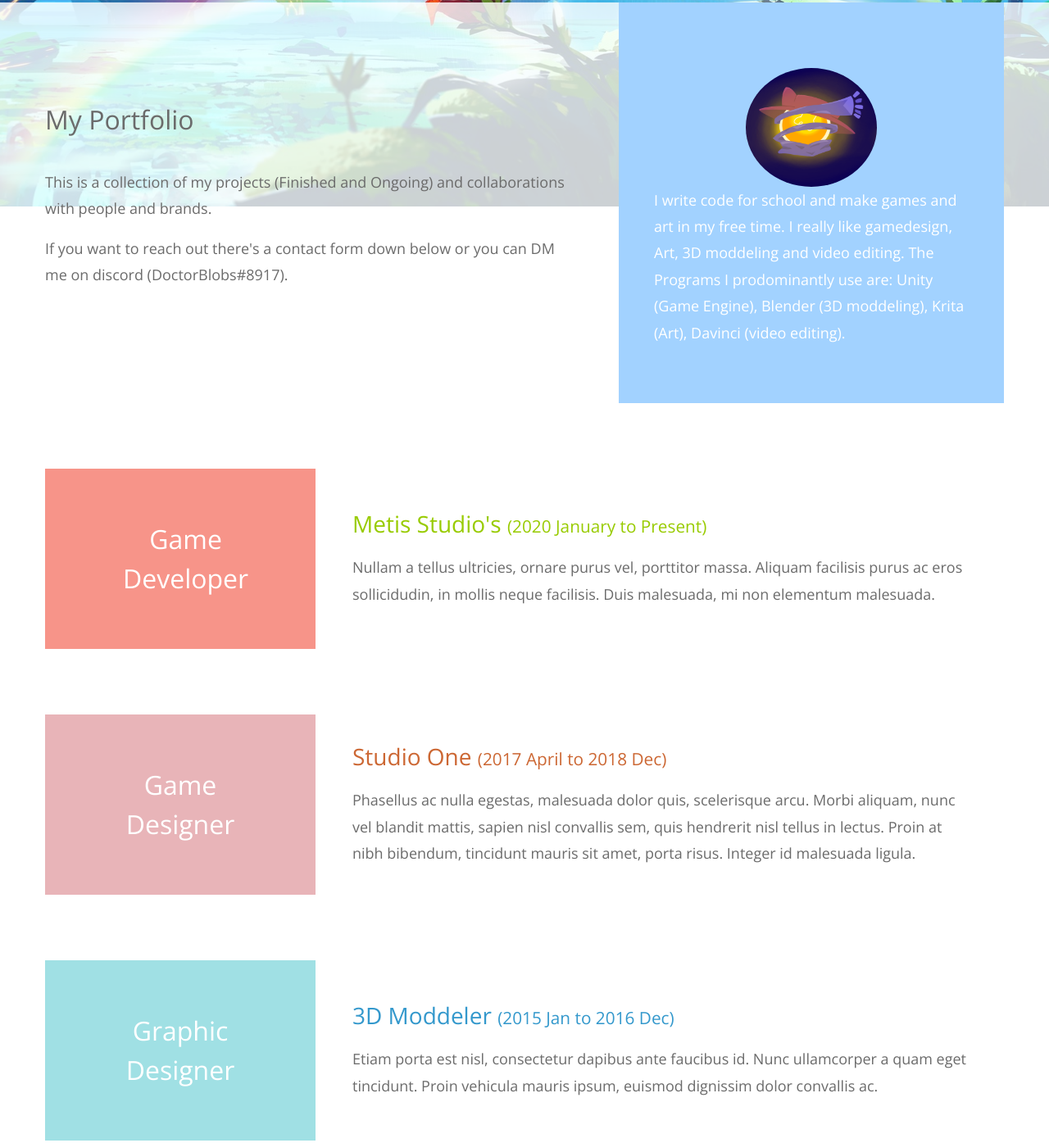
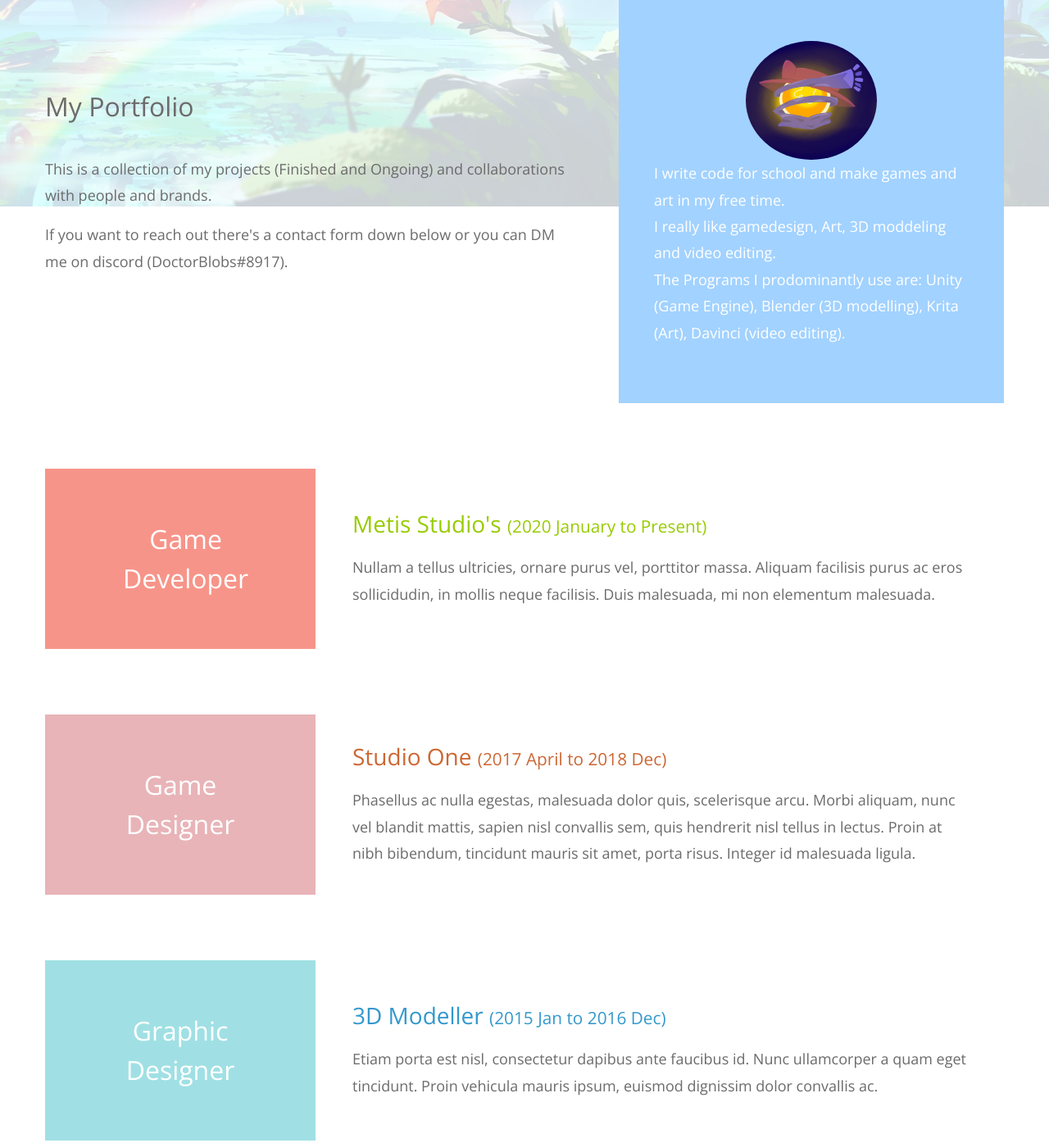
Before and after one commit to Doctor-blob/Jetzz.nl, a plain HTML site: page index.html in a window 1280 px wide. Shown: the part 608-2003 px from the top of the page at 82% size. Drawn offline with nearby package versions, Linux system fonts and the light colour scheme; files whose address does not match are found by name.

Commit message:
new index

```diff
--- a/index.html
+++ b/index.html
@@ -51,8 +51,12 @@
                 <img src="img/Icon/Oneshot.png" alt="Aleq" width="160" height="145" class="centerroundedimage">
                 <p class="mb-0">
                   I write code for school and make games and art in my free time.
+                </p>
+                <p class="mb-0">
                   I really like gamedesign, Art, 3D moddeling and video editing.
-                  The Programs I prodominantly use are: Unity (Game Engine), Blender (3D moddeling), Krita (Art), Davinci (video editing).
+                </p>
+                <p class="mb-0">
+                  The Programs I prodominantly use are: Unity (Game Engine), Blender (3D modelling), Krita (Art), Davinci (video editing).
                 </p>
               </div>
             </div>
@@ -109,7 +113,7 @@
               </div>
               <div class="tm-portfolio-description">
                 <h3 class="tm-text-blue">
-                  3D Moddeler
+                  3D Modeller
                   <span class="tm-title-small">(2015 Jan to 2016 Dec)</span>
                 </h3>
                 <p class="mb-0">
```
